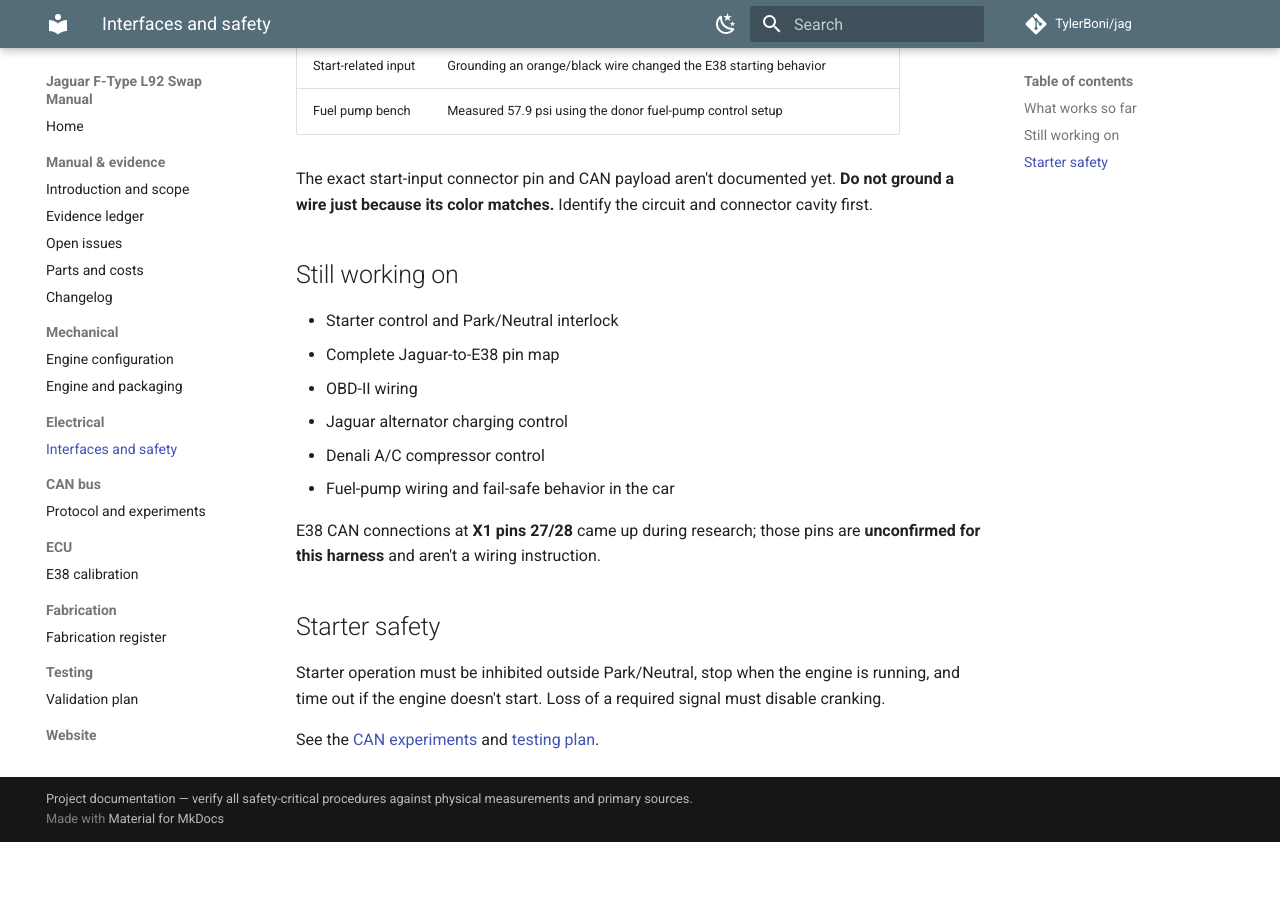
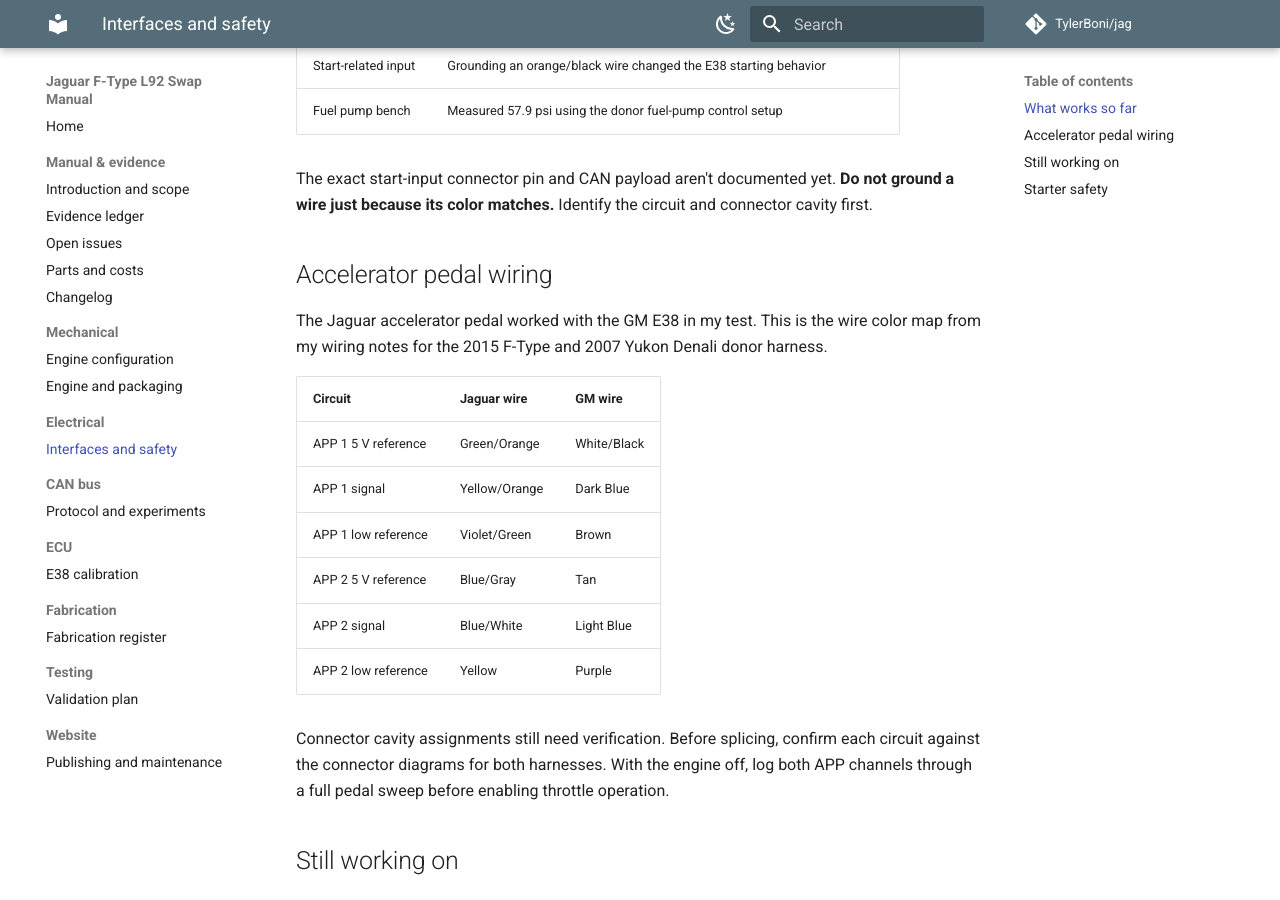
Before and after one commit to TylerBoni/jag, an MkDocs documentation site: the page built from build-manual/docs/electrical/interfaces.md, in a window 1280 px wide and 900 px high, scrolled down 390 px. Built offline with MkDocs 1.6.1 and Material for MkDocs 9.7.7, drawn with Linux system fonts in a browser that asks for light colours; comment, search, counter and statistics services are not loaded; before the commit the page ends 1232 px from its top, so only the background shows below that.

Commit message:
docs(electrical): add Jaguar to GM accelerator pedal wire colors

```diff
--- a/build-manual/docs/electrical/interfaces.md
+++ b/build-manual/docs/electrical/interfaces.md
@@ -12,6 +12,21 @@ I'm using a **GM E38 ECM** with the Jaguar wiring and electronics.
 | Fuel pump bench | Measured 57.9 psi using the donor fuel-pump control setup |
 
 The exact start-input connector pin and CAN payload aren't documented yet. **Do not ground a wire just because its color matches.** Identify the circuit and connector cavity first.
+
+## Accelerator pedal wiring
+
+The Jaguar accelerator pedal worked with the GM E38 in my test. This is the wire color map from my wiring notes for the 2015 F-Type and 2007 Yukon Denali donor harness.
+
+| Circuit | Jaguar wire | GM wire |
+| --- | --- | --- |
+| APP 1 5 V reference | Green/Orange | White/Black |
+| APP 1 signal | Yellow/Orange | Dark Blue |
+| APP 1 low reference | Violet/Green | Brown |
+| APP 2 5 V reference | Blue/Gray | Tan |
+| APP 2 signal | Blue/White | Light Blue |
+| APP 2 low reference | Yellow | Purple |
+
+Connector cavity assignments still need verification. Before splicing, confirm each circuit against the connector diagrams for both harnesses. With the engine off, log both APP channels through a full pedal sweep before enabling throttle operation.
 
 ## Still working on
 
```
Also changed, not shown: build-manual/CHANGELOG.md (+4 -0 lines), build-manual/EVIDENCE.md (+1 -1 lines).
